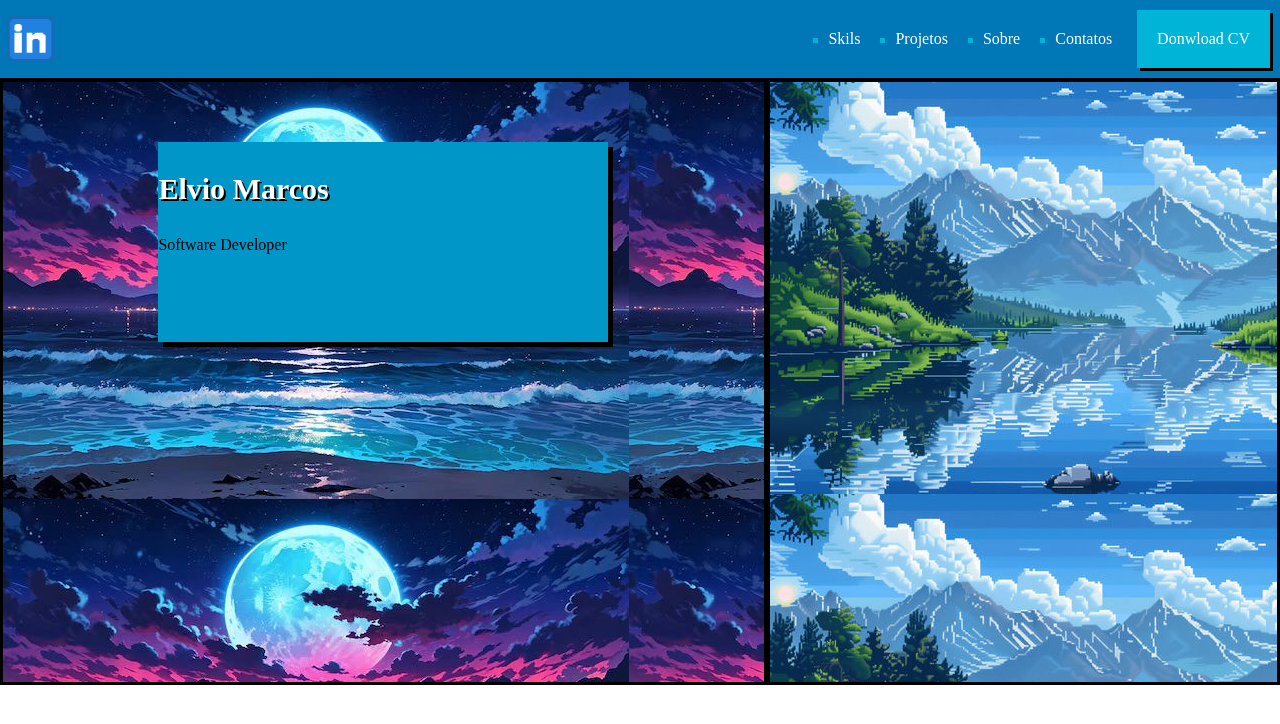
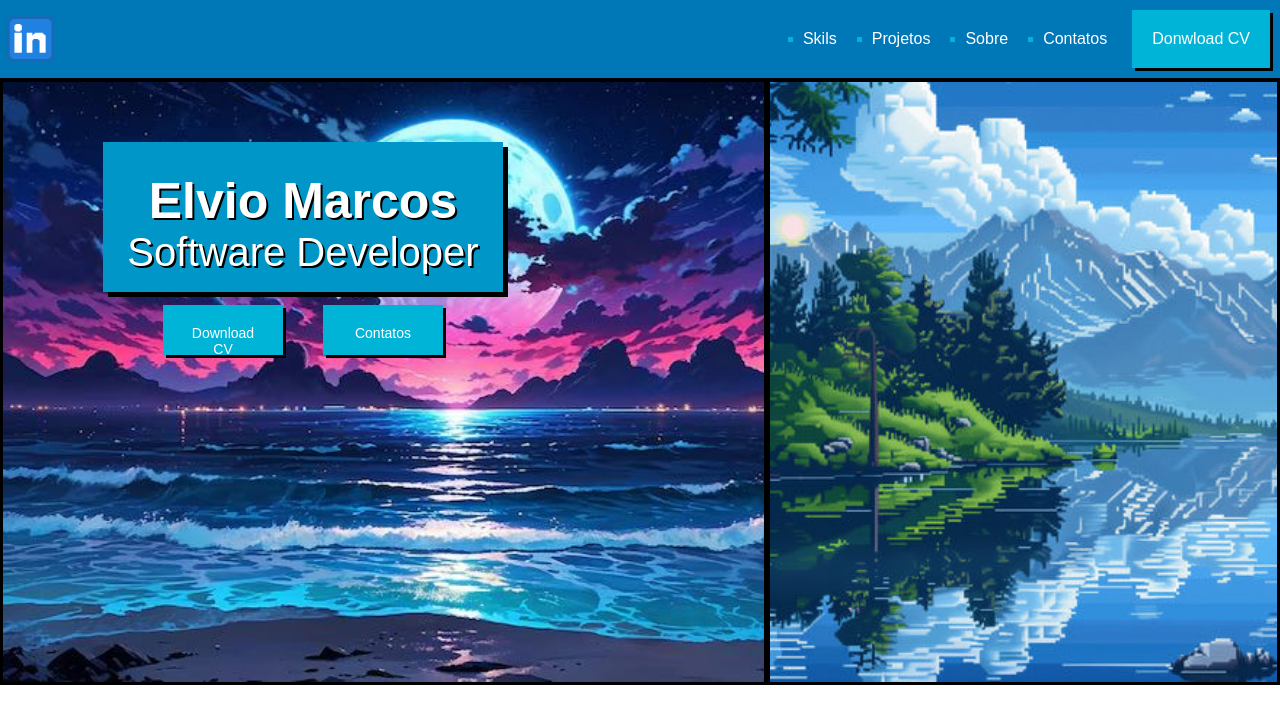
Before and after one commit to elviomarcos1/html-css-project, a plain HTML site: page index.html in a window 1280 px wide. Drawn offline with Linux system fonts and the light colour scheme; a web font is replaced by a local one.

Commit message:
Termina Banner

```diff
--- a/css/reset.css
+++ b/css/reset.css
@@ -1,12 +1,7 @@
-.pixelify-sans-pixelart{
-    font-family: "Pixelify Sans", sans-serif;
-    font-optical-sizing: auto;
-    font-weight: 400;
-    font-style: normal;
-  }
+@import url('https://fonts.googleapis.com/css2?family=Tiny5&display=swap');
 
 body{
-    font-family:"Pixelify Sans";
-    margin: 0;
-    padding: 0;
+  font-family: "Tiny5", sans-serif;
+  margin: 0;
+  padding: 0;
 }
--- a/css/style.css
+++ b/css/style.css
@@ -68,6 +68,11 @@
     display: flex;
 }
 
+.banner-main section{
+    background-size: cover;
+    background-repeat: no-repeat;
+}
+
 .banner-left{
     display: inline-flex;
     width: 60%;
@@ -78,20 +83,55 @@
 
 .title{
     background-color: #0096c7;
-    height: 200px;
-    width: 450px;
-    margin: 60px auto;
-    box-shadow: #000 5px 5px;}
+    height: 150px;
+    width: 400px;
+    margin: 60px 100px;
+    box-shadow: #000 5px 5px;
+    text-align: center;
+    align-items: center;
+}
 
 .title h1{
-    display: flex;
-    font-size: 30px;
+    margin-bottom: 0;
+    margin-top: 30px;
+    display: inline-flex;
+    font-size: 50px;
+    color: #fff;
+    font-weight: 800px;
+    text-shadow: #000 2px 2px;
+}
+
+.title p{
+    display: inline-block;
+    margin: 0;
+    font-size: 40px;
     color: #fff;
     text-shadow: #000 2px 2px;
 }
 
-.title p{
-    display: flex;
+.button-banner{
+    display: inline-flex;
+    margin-top: 20px;
+}
+
+.button-banner a{
+    display: inline-block;
+    text-align: center;
+    font-size: 14px;
+    margin: 10px 20px;
+    width: 80px;
+    height: 10px;
+    padding: 20px;
+    color: #fff;
+    background: #00b4d8;
+    box-shadow: 3px 3px black;
+    text-decoration: none;
+    transition: linear 80ms;
+}
+
+.button-banner a:hover{
+    transform: scale(1.01);
+    box-shadow: none;
 }
 
 .banner-right{
--- a/index.html
+++ b/index.html
@@ -5,6 +5,7 @@
     <meta name="viewport" content="width=device-width, initial-scale=1.0">
     <link rel="stylesheet" href="css/reset.css">
     <link rel="stylesheet" href="css/style.css">
+    <link rel="stylesheet" href="styletest.css">
     <title>Elvio Marcos</title>
 </head>
 <body>
@@ -22,10 +23,14 @@
     </header>
     <section class="banner-main">
         <section class="banner-left">
-            <div class="title">
-                <h1>Elvio Marcos</h1>
-                <p>Software Developer</p>
-            </div>
+                <div class="title">
+                    <h1>Elvio Marcos</h1>
+                    <p>Software Developer</p>
+                    <div class="button-banner">
+                        <a href="">Download CV</a>
+                        <a href="">Contatos</a>
+                    </div>
+                </div>
         </section>
         <section class="banner-right">
         </section>
```
Also changed, not shown: assets/img/baixados.jpeg (deleted).
